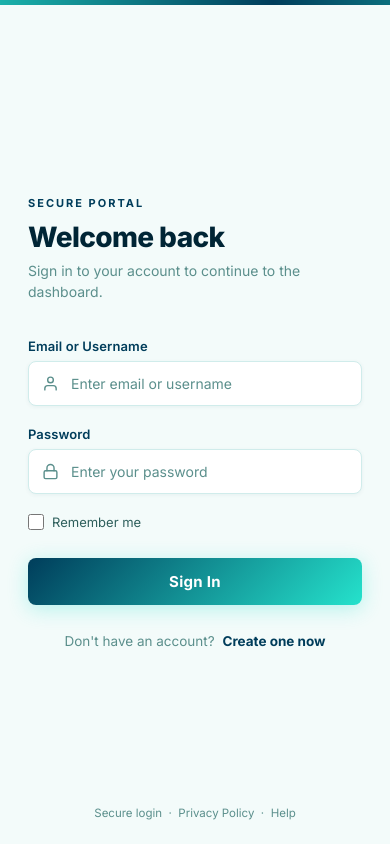
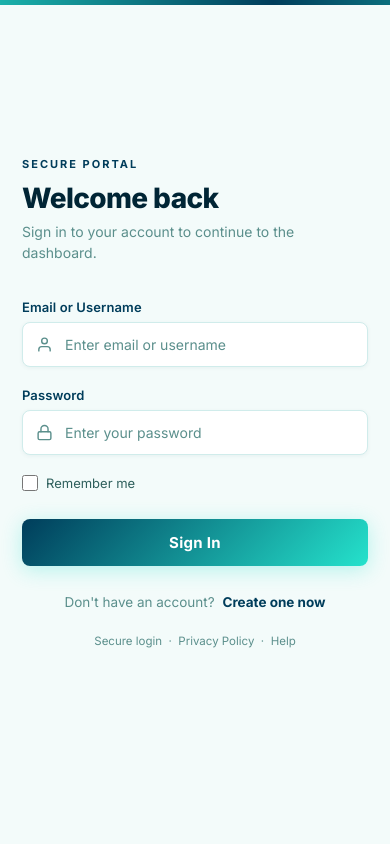
Before and after one commit to Dcqwe007/Website-Wall-to-Wall, a PHP site: page / in a window 390 px wide. Run offline with PHP 8.4, Linux system fonts and the light colour scheme.

Commit message:
design 2

```diff
--- a/index.php
+++ b/index.php
@@ -59,7 +59,7 @@ if (isset($_SESSION['aether_session_token'])) {
        ============================================= */
     .page-wrapper {
       display: flex;
-      height: 100vh;
+      min-height: 100vh;
       width: 100vw;
       overflow: hidden;
     }
@@ -288,7 +288,8 @@ if (isset($_SESSION['aether_session_token'])) {
        RIGHT PANEL - Login Form
        ============================================= */
     .right-panel {
-      width: 480px;
+      width: min(100%, 480px);
+      max-width: 480px;
       flex-shrink: 0;
       background: var(--cnx-panel-bg);
       display: flex;
@@ -545,8 +546,29 @@ if (isset($_SESSION['aether_session_token'])) {
 
     /* Responsive */
     @media (max-width: 860px) {
+      html, body {
+        overflow-y: auto;
+      }
+
+      .page-wrapper {
+        width: 100%;
+        min-height: 100vh;
+        overflow: visible;
+      }
+
       .left-panel { display: none; }
-      .right-panel { width: 100%; padding: 40px 28px; }
+
+      .right-panel {
+        width: 100%;
+        max-width: 100%;
+        min-height: 100vh;
+        padding: 40px 22px 80px;
+      }
+
+      .right-footer {
+        position: static;
+        margin-top: 24px;
+      }
     }
 
     /* =============================================
```
